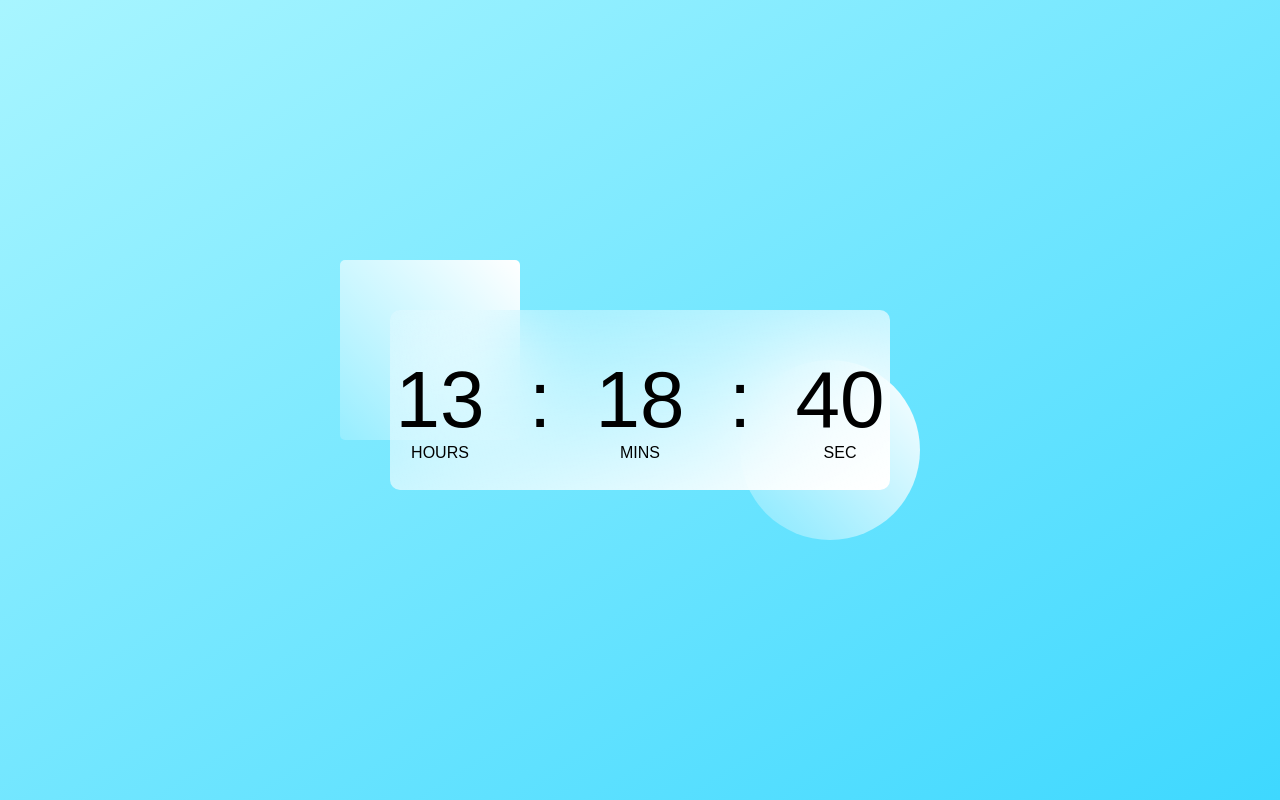
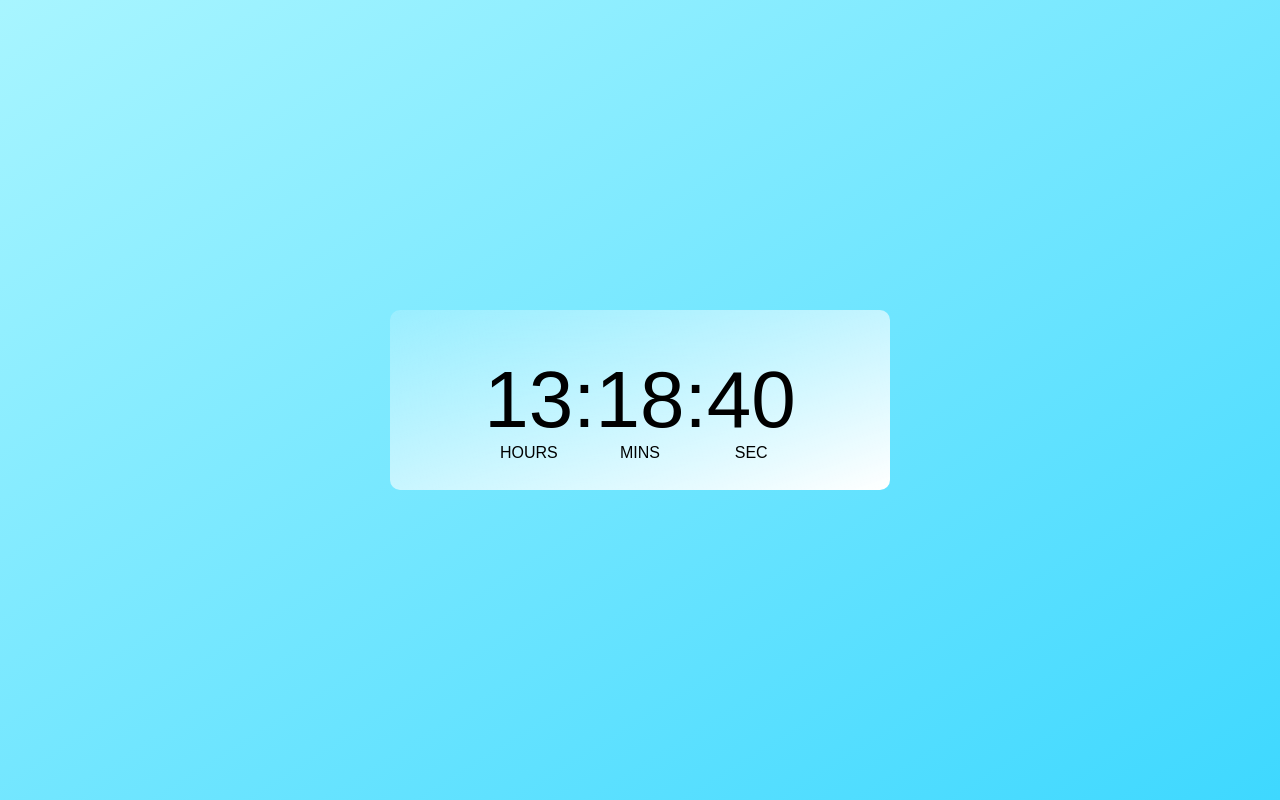
Before and after one commit to sweety-singhh/Digital-Clock, a plain HTML site: page index.html in a window 1280 px wide. Drawn offline with nearby package versions, Linux system fonts and the light colour scheme.

Commit message:
Update style.css

```diff
--- a/style.css
+++ b/style.css
@@ -12,7 +12,7 @@
     position: relative;
 }
 .container{
-    width: 800px;
+    width: 100%;
     height:180px;
     position: absolute;
     top: 50%;
@@ -31,32 +31,11 @@
     justify-content: center;
     backdrop-filter: blur(40px);
 }
- .container::before{
-    content: '';
-    width: 180px;
-    height: 180px;
-    background: linear-gradient(to top right,#ffffff33,#ffffff) ;
-    border-radius: 5px;
-    position: absolute;
-    left: -50px;
-    top: -50px;
-    z-index: -1;
-}
-.container::after{
-    content: '';
-    width: 180px;
-    height: 180px;
-    background: linear-gradient(to top right,#ffffff33,#ffffff) ;
-    border-radius: 50%;
-    position: absolute;
-    right: -30px;
-    bottom: -50px;
-    z-index: -1;
-}
+
 
 .clock span{
     font-size: 80px;
-    width: 110px;
+    width: auto;
     display: inline-block;
     text-align:center;
     position: relative;
```
